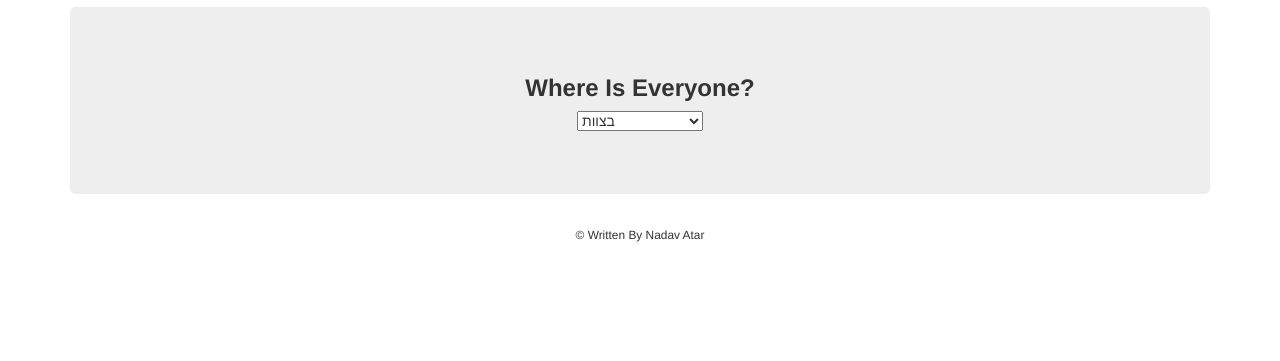
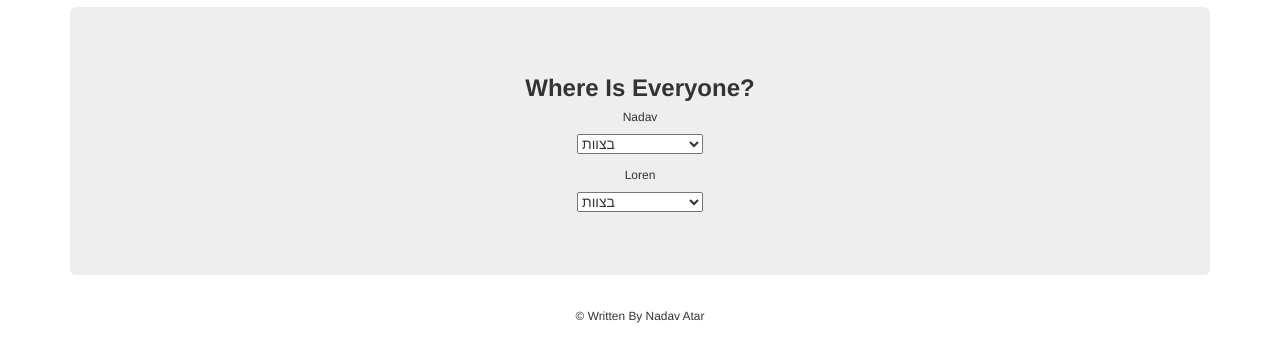
Before and after one commit to nadavatar/Mikan, a plain HTML site: page mikan/mikan.html in a window 1280 px wide. Shown: the part 63-424 px from the top of the page. Drawn offline with nearby package versions, Linux system fonts and the light colour scheme.

Commit message:
Update mikan.html

```diff
--- a/mikan/mikan.html
+++ b/mikan/mikan.html
@@ -4,6 +4,7 @@
     <meta charset="utf-8" />
     <title>Mikan</title>
     <link rel="stylesheet" href="https://maxcdn.bootstrapcdn.com/bootstrap/3.3.7/css/bootstrap.min.css" integrity="sha384-BVYiiSIFeK1dGmJRAkycuHAHRg32OmUcww7on3RYdg4Va+PmSTsz/K68vbdEjh4u" crossorigin="anonymous" />
+    <link rel="stylesheet" href="style.css">
 </head>
 <body>
 <center>
@@ -11,6 +12,7 @@
         <h1><b>Mikan</b></h1>
         <div class="jumbotron">
             <h3><b>Where Is Everyone?</b></h3>
+            <h6>Nadav</h6>
             <div class="form-group">
                 <select name="Location">
                     <option value="inTheTeam">בצוות</option>
@@ -20,6 +22,19 @@
                     <option value="meeting">בפגישה</option>
                 </select>
             </div>
+            <!--  <button id="addStickyNote" type="submit" class="btn btn-primary">Submit</button> -->
+
+            <h6>Loren</h6>
+                <div class="form-group">
+                        <select name="Location">
+                        <option value="inTheTeam">בצוות</option>
+                        <option value="outForFewMinutes">יצאתי לכמה דקות</option>
+                        <option value="vacation">בחופש</option>
+                        <option value="duty">בתורנות</option>
+                        <option value="meeting">בפגישה</option>
+                    </select>
+                </div>
+              <!--  <button id="addStickyNote" type="submit" class="btn btn-primary">Submit</button> -->
         </div>
 
         <div class="footer">
```
